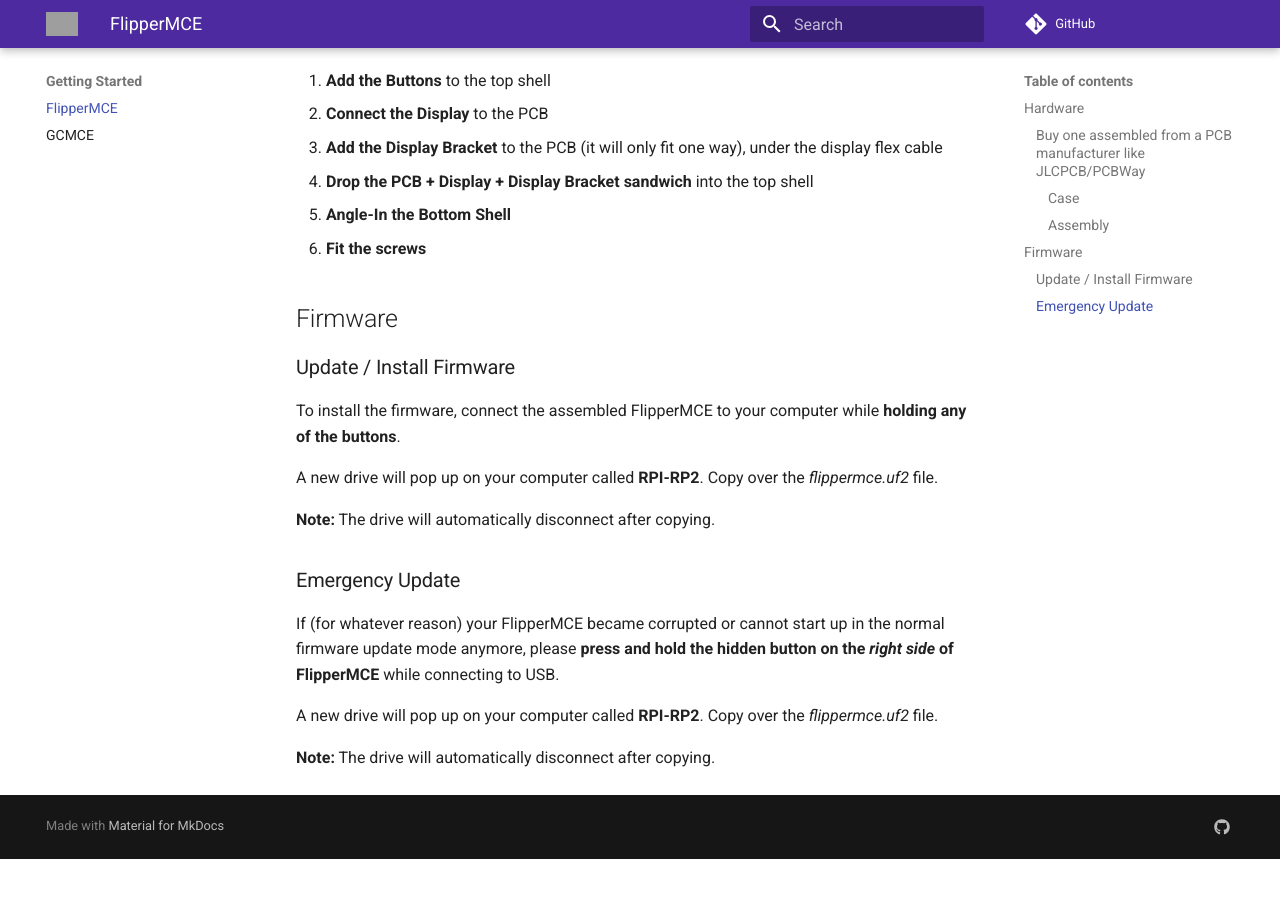
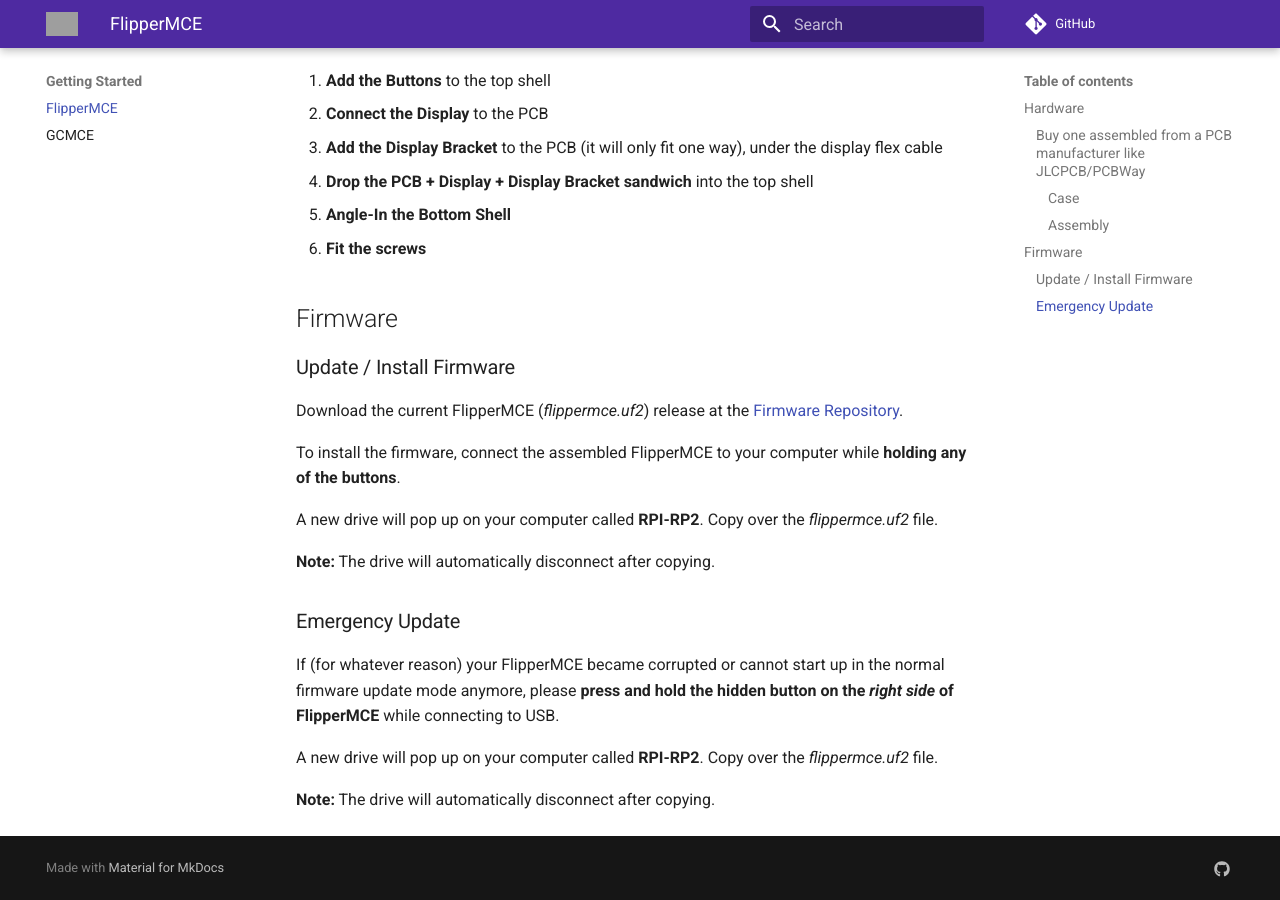
Before and after one commit to FlipperMCE/flippermce.github.io, an MkDocs documentation site: the page built from docs/getting_started.md, in a window 1280 px wide and 900 px high, scrolled down 1098 px. Built offline with MkDocs 1.6.1 and Material for MkDocs 9.7.7, drawn with Linux system fonts in a browser that asks for light colours; before the commit the page ends 1957 px from its top, so only the background shows below that; grey boxes are pictures that could not be loaded.

Commit message:
Add firmware download link to Getting Started guide

```diff
--- a/docs/getting_started.md
+++ b/docs/getting_started.md
@@ -36,6 +36,7 @@
 
 ### Update / Install Firmware
 
+Download the current FlipperMCE (*flippermce.uf2*) release at the [Firmware Repository](https://github.com/FlipperMCE/firmware/releases).
 
 To install the firmware, connect the assembled FlipperMCE to your computer while **holding any of the buttons**.
 
```
